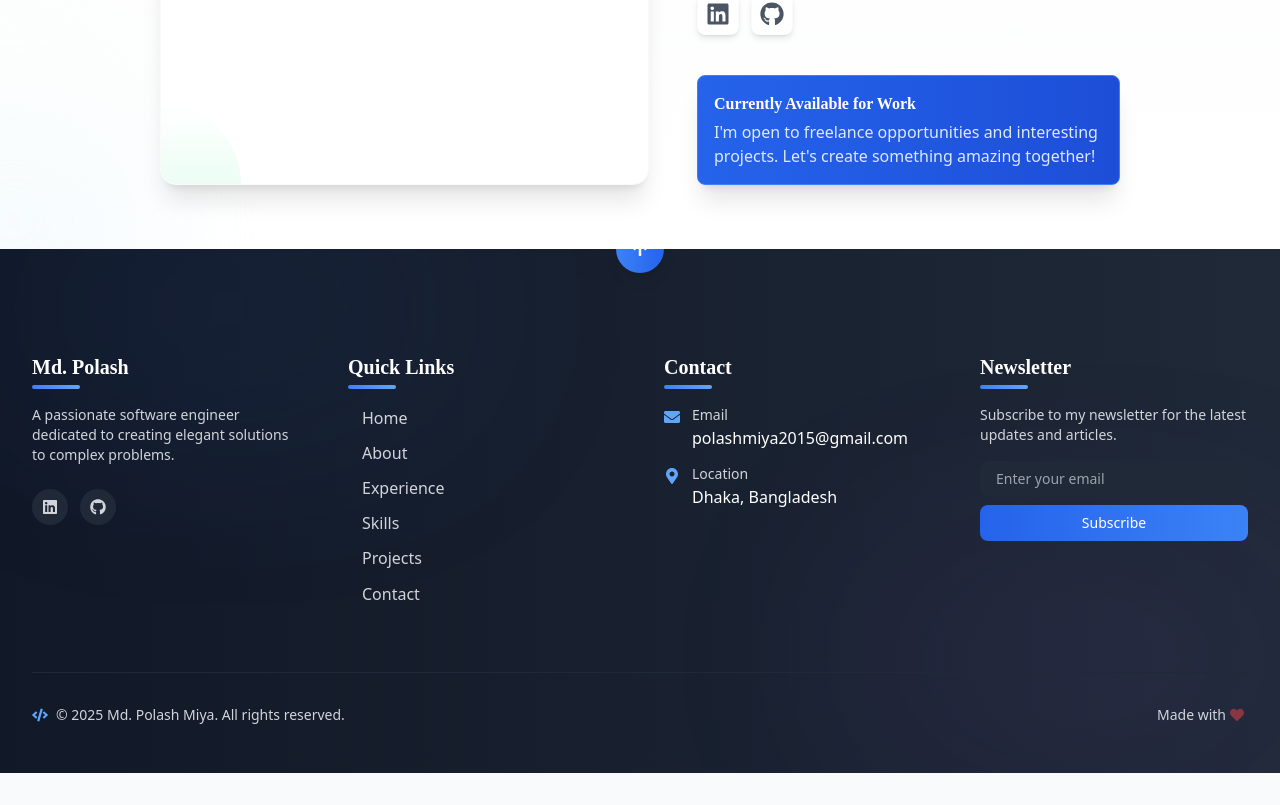
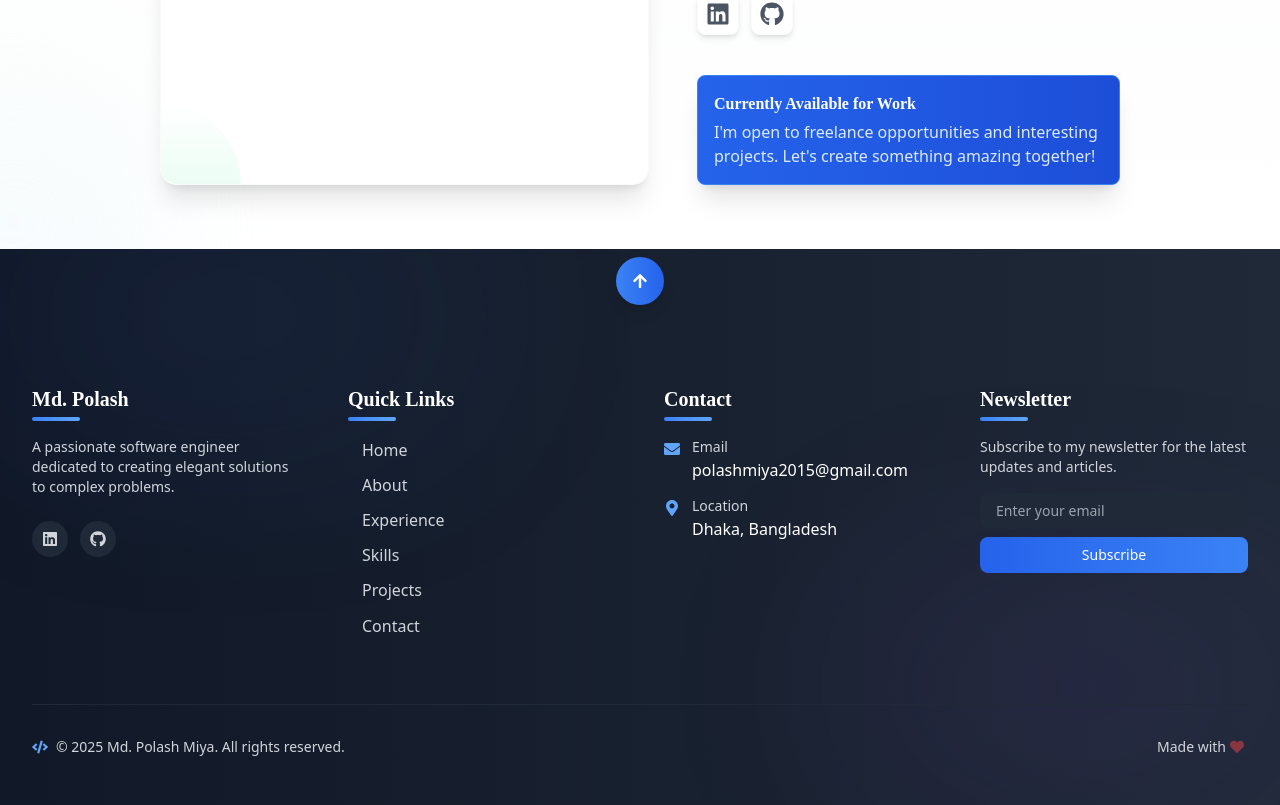
Before and after one commit to polashmiya/personal-portfolio, a React (Vite) app: page / in a window 1280 px wide. Shown: the part 7357-8162 px from the top of the page. Before the commit the page ends 8130 px from the top, so only its background shows below. Built offline with nearby package versions, Linux system fonts and the light colour scheme.

Commit message:
updated fix some issues in contact and footer components also in Hero components

```diff
--- a/src/components/Contact.jsx
+++ b/src/components/Contact.jsx
@@ -113,7 +113,7 @@ const Contact = () => {
   };
 
   return (
-    <section id="contact" className="section-padding py-16 bg-gradient-to-b from-gray-50 to-white relative overflow-x-hidden">
+    <section id="contact" className="section-padding py-16 bg-gradient-to-b from-gray-50 to-white relative overflow-hidden">
       {/* Decorative blobs */}
       <div className="absolute top-0 right-0 w-72 h-72 bg-gradient-to-b from-primary-100 to-primary-50 rounded-full filter blur-3xl opacity-30 -mr-36 -mt-36 animate-blob"></div>
       <div className="absolute bottom-0 left-0 w-72 h-72 bg-gradient-to-t from-primary-100 to-secondary-50 rounded-full filter blur-3xl opacity-30 -ml-36 -mb-36 animate-blob animation-delay-2000"></div>
--- a/src/components/Footer.jsx
+++ b/src/components/Footer.jsx
@@ -27,13 +27,13 @@ const Footer = () => {
   ];
 
   return (
-    <footer className="bg-gradient-to-r from-gray-900 to-gray-800 dark:from-dark-900 dark:to-dark-950 text-white relative overflow-x-hidden">
+    <footer className="bg-gradient-to-r from-gray-900 to-gray-800 dark:from-dark-900 dark:to-dark-950 text-white relative overflow-hidden">
       {/* Decorative blobs */}
       <div className="absolute top-0 left-0 w-1/3 h-1/3 bg-blue-500 dark:bg-primary-900 filter blur-[120px] opacity-10 animate-blob"></div>
       <div className="absolute bottom-0 right-0 w-1/3 h-1/3 bg-purple-500 dark:bg-purple-900 filter blur-[120px] opacity-10 animate-blob animation-delay-4000"></div>
 
       {/* Back to top button */}
-      <div className="container-custom relative flex justify-center">
+      <div className="container-custom relative flex justify-center pt-8">
         <motion.button
           onClick={() => window.scrollTo({ top: 0, behavior: 'smooth' })}
           aria-label="Back to top"
--- a/src/components/Hero.jsx
+++ b/src/components/Hero.jsx
@@ -24,7 +24,7 @@ const Hero = () => {
   return (
     <section
       id="home"
-      className="relative min-h-screen flex items-center bg-hero-pattern bg-white dark:bg-dark-900 pt-20 overflow-hidden"
+  className="relative min-h-screen flex items-center bg-hero-pattern bg-white dark:bg-dark-900 pt-0 md:pt-20 overflow-hidden"
     >
       <div className="absolute inset-0 bg-gradient-radial from-primary-50/50 dark:from-dark-800/60 to-transparent opacity-70"></div>
 
```
